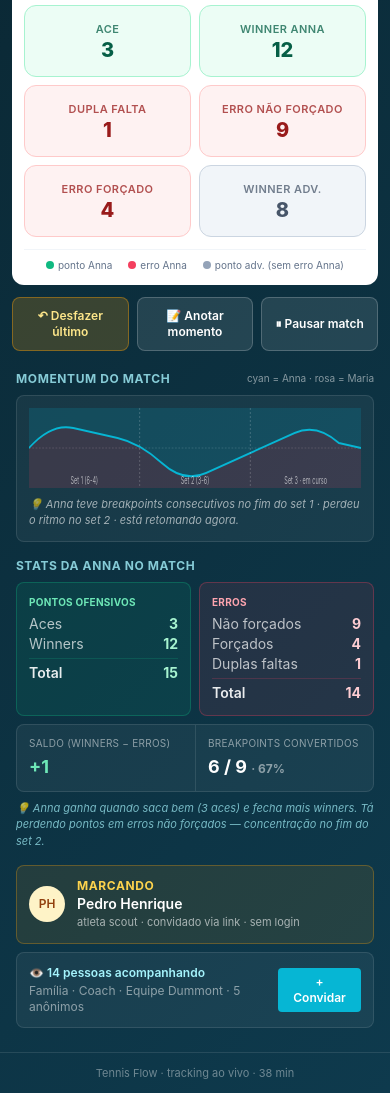
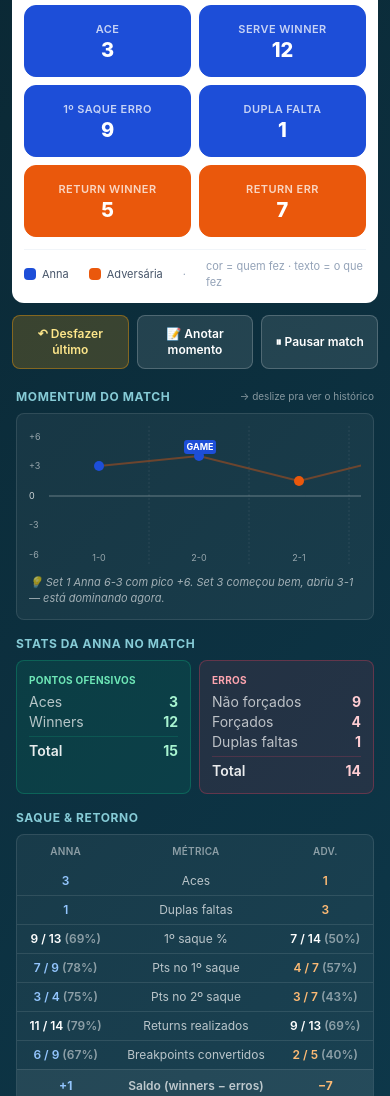
Before and after one commit to aag1974/agenda-tenis, a website: page mockup-tracking-vivo.html in a window 390 px wide. Shown: the part 400-1496 px from the top of the page. Drawn offline with nearby package versions, Linux system fonts and the light colour scheme.

Commit message:
Mockup tracking: ajustes inspirados no iOnCourt + scroll horizontal no momentum
1. Cores fixas por jogador (não mais por semântica):
   - .stat-anna (azul #1d4ed8) — todas ações da Anna
   - .stat-adv (laranja #ea580c) — todas ações da adversária
   Lê de relance "quem fez o quê" sem decifrar verde vs vermelho.
   Botões agora batem com o vocabulário iOnCourt (Serve Winner,
   1º Saque Erro, Return Winner, Return Err, Return Made).

2. Momentum chart redesenhado em horizontal com scroll:
   - Eixo X = tempo/games do match (cresce horizontalmente)
   - Eixo Y = ±pontos (-6 a +6) com 0 destacado
   - Cada ponto vira uma bolinha (azul = Anna, laranja = adv)
   - Badges GAME marcam vitórias de game, lado de quem ganhou
   - Marcadores de set + sombreamento "SET 1 ✓"
   - Y labels fixos à esquerda (não rolam), X com scroll
   Formato horizontal economiza altura em mobile, scroll lateral
   permite acompanhar histórico longo sem comprimir o gráfico.

3. Stats avançados (derivados automáticos dos cliques):
   Tabela 3 colunas (Anna · métrica · adv) com:
   - Aces, duplas faltas
   - 1º saque % (in/out)
   - Pts ganhos no 1º e 2º saque
   - Returns realizados %
   - BPs convertidos
   - Saldo (winners − erros) destacado
   Conceito: scouter clica em 5-6 categorias básicas e o app
   deriva automaticamente os 8+ números avançados.

Co-Authored-By: Claude Opus 4.7 (1M context) <noreply@anthropic.com>

```diff
--- a/mockup-tracking-vivo.html
+++ b/mockup-tracking-vivo.html
@@ -17,10 +17,14 @@
       border: 1.5px solid transparent;
     }
     .stat-btn:active { transform: scale(0.96); }
-    .stat-pos { background: #ecfdf5; color: #065f46; border-color: #a7f3d0; }
-    .stat-pos:hover { background: #d1fae5; }
-    .stat-neg { background: #fef2f2; color: #991b1b; border-color: #fecaca; }
-    .stat-neg:hover { background: #fee2e2; }
+    /* Cores fixas por jogador (estilo iOnCourt) — não por semântica.
+       Lê de relance "quem fez o quê" sem decifrar verde vs vermelho. */
+    .stat-anna { background: #1d4ed8; color: white; border-color: #1d4ed8; }
+    .stat-anna:hover { background: #1e40af; }
+    .stat-adv { background: #ea580c; color: white; border-color: #ea580c; }
+    .stat-adv:hover { background: #c2410c; }
+    /* Pequena tag visual por tipo (win/erro) — bem discreta */
+    .stat-tag { font-size: 9px; opacity: 0.75; font-weight: 600; }
     .stat-label { font-size: 11px; font-weight: 600; opacity: 0.75; text-transform: uppercase; letter-spacing: 0.04em; }
     .stat-count { font-size: 20px; font-weight: 800; line-height: 1; }
     .side-label { font-size: 10px; font-weight: 700; text-transform: uppercase; letter-spacing: 0.08em; }
@@ -183,68 +187,66 @@
 
       <!-- Grid de botões — modo SACANDO (default) -->
       <div id="btnsSacando" class="grid grid-cols-2 gap-2">
-        <button class="stat-btn stat-pos" data-stat="ace" data-mode="saque" data-result="anna">
+        <button class="stat-btn stat-anna" data-stat="ace" data-mode="saque" data-result="anna">
           <span class="stat-label">Ace</span>
           <span class="stat-count" data-count="ace">3</span>
         </button>
-        <button class="stat-btn stat-pos" data-stat="winner" data-mode="saque" data-result="anna">
-          <span class="stat-label">Winner Anna</span>
+        <button class="stat-btn stat-anna" data-stat="winner" data-mode="saque" data-result="anna">
+          <span class="stat-label">Serve Winner</span>
           <span class="stat-count" data-count="winner">12</span>
         </button>
-        <button class="stat-btn stat-neg" data-stat="df" data-mode="saque" data-result="maria">
-          <span class="stat-label">Dupla falta</span>
+        <button class="stat-btn stat-anna" data-stat="serveerr" data-mode="saque" data-result="anna">
+          <span class="stat-label">1º Saque Erro</span>
+          <span class="stat-count" data-count="serveerr">9</span>
+        </button>
+        <button class="stat-btn stat-anna" data-stat="df" data-mode="saque" data-result="maria">
+          <span class="stat-label">Dupla Falta</span>
           <span class="stat-count" data-count="df">1</span>
         </button>
-        <button class="stat-btn stat-neg" data-stat="ue" data-mode="saque" data-result="maria">
-          <span class="stat-label">Erro não forçado</span>
-          <span class="stat-count" data-count="ue">9</span>
+        <button class="stat-btn stat-adv" data-stat="returnwin" data-mode="saque" data-result="maria">
+          <span class="stat-label">Return Winner</span>
+          <span class="stat-count" data-count="returnwin">5</span>
         </button>
-        <button class="stat-btn stat-neg" data-stat="fe" data-mode="saque" data-result="maria">
-          <span class="stat-label">Erro forçado</span>
-          <span class="stat-count" data-count="fe">4</span>
-        </button>
-        <button class="stat-btn" data-stat="oppwinner" data-mode="saque" data-result="maria"
-                style="background:#f1f5f9; color:#475569; border-color:#cbd5e1;">
-          <span class="stat-label">Winner adv.</span>
-          <span class="stat-count" data-count="oppwinner">8</span>
+        <button class="stat-btn stat-adv" data-stat="returnue" data-mode="saque" data-result="anna">
+          <span class="stat-label">Return Err</span>
+          <span class="stat-count" data-count="returnue">7</span>
         </button>
       </div>
 
       <!-- Grid de botões — modo RECEBENDO (oculto até trocar) -->
       <div id="btnsRecebendo" class="grid grid-cols-2 gap-2 hidden">
-        <button class="stat-btn stat-pos" data-stat="winner" data-mode="recepcao" data-result="anna">
-          <span class="stat-label">Winner Anna</span>
-          <span class="stat-count" data-count="winner">12</span>
+        <button class="stat-btn stat-anna" data-stat="returnwin_anna" data-mode="recepcao" data-result="anna">
+          <span class="stat-label">Return Winner</span>
+          <span class="stat-count" data-count="returnwin_anna">4</span>
         </button>
-        <button class="stat-btn stat-pos" data-stat="oppdf" data-mode="recepcao" data-result="anna">
-          <span class="stat-label">Dupla falta adv.</span>
-          <span class="stat-count" data-count="oppdf">3</span>
+        <button class="stat-btn stat-anna" data-stat="returnue_anna" data-mode="recepcao" data-result="maria">
+          <span class="stat-label">Return Err</span>
+          <span class="stat-count" data-count="returnue_anna">5</span>
         </button>
-        <button class="stat-btn stat-neg" data-stat="ue" data-mode="recepcao" data-result="maria">
-          <span class="stat-label">Erro não forçado</span>
-          <span class="stat-count" data-count="ue">9</span>
+        <button class="stat-btn stat-anna" data-stat="returnmade" data-mode="recepcao" data-result="anna">
+          <span class="stat-label">Return Made</span>
+          <span class="stat-count" data-count="returnmade">11</span>
         </button>
-        <button class="stat-btn stat-neg" data-stat="fe" data-mode="recepcao" data-result="maria">
-          <span class="stat-label">Erro forçado</span>
-          <span class="stat-count" data-count="fe">4</span>
-        </button>
-        <button class="stat-btn" data-stat="oppace" data-mode="recepcao" data-result="maria"
-                style="background:#f1f5f9; color:#475569; border-color:#cbd5e1;">
+        <button class="stat-btn stat-adv" data-stat="oppace" data-mode="recepcao" data-result="maria">
           <span class="stat-label">Ace adv.</span>
           <span class="stat-count" data-count="oppace">1</span>
         </button>
-        <button class="stat-btn" data-stat="oppwinner" data-mode="recepcao" data-result="maria"
-                style="background:#f1f5f9; color:#475569; border-color:#cbd5e1;">
-          <span class="stat-label">Winner adv.</span>
+        <button class="stat-btn stat-adv" data-stat="oppwinner" data-mode="recepcao" data-result="maria">
+          <span class="stat-label">Serve Winner adv.</span>
           <span class="stat-count" data-count="oppwinner">8</span>
+        </button>
+        <button class="stat-btn stat-adv" data-stat="oppdf" data-mode="recepcao" data-result="anna">
+          <span class="stat-label">Dupla Falta adv.</span>
+          <span class="stat-count" data-count="oppdf">3</span>
         </button>
       </div>
 
       <!-- Legenda compacta -->
-      <div class="mt-3 pt-2 border-t border-slate-100 flex items-center justify-center gap-4 text-[10px] text-slate-500">
-        <span class="flex items-center gap-1"><span class="w-2 h-2 rounded-full bg-emerald-500"></span> ponto Anna</span>
-        <span class="flex items-center gap-1"><span class="w-2 h-2 rounded-full bg-rose-500"></span> erro Anna</span>
-        <span class="flex items-center gap-1"><span class="w-2 h-2 rounded-full bg-slate-400"></span> ponto adv. (sem erro Anna)</span>
+      <div class="mt-3 pt-2 border-t border-slate-100 flex items-center justify-center gap-5 text-[11px] text-slate-600">
+        <span class="flex items-center gap-1.5"><span class="w-3 h-3 rounded bg-blue-700"></span> Anna</span>
+        <span class="flex items-center gap-1.5"><span class="w-3 h-3 rounded bg-orange-600"></span> Adversária</span>
+        <span class="text-slate-400">·</span>
+        <span class="text-slate-400">cor = quem fez · texto = o que fez</span>
       </div>
     </div>
   </div>
@@ -262,34 +264,85 @@
     </button>
   </div>
 
-  <!-- Momentum -->
+  <!-- Momentum horizontal com scroll — placar no X, ±pontos no Y -->
   <div class="px-4 mt-5">
     <div class="flex items-center justify-between mb-2">
       <h3 class="text-xs font-bold uppercase tracking-wider text-cyan-200/80">Momentum do match</h3>
-      <span class="text-[10px] text-white/50">cyan = Anna · rosa = Maria</span>
+      <span class="text-[10px] text-white/50">→ deslize pra ver o histórico</span>
     </div>
-    <!-- Mini chart SVG com áreas alternadas -->
     <div class="bg-white/5 rounded-lg border border-white/10 p-3">
-      <svg viewBox="0 0 600 80" class="w-full h-20" preserveAspectRatio="none">
-        <!-- Linha 0 -->
-        <line x1="0" y1="40" x2="600" y2="40" stroke="rgba(255,255,255,0.2)" stroke-dasharray="3,3" />
-        <!-- Áreas momentum (curva alternada) -->
-        <path d="M0,40 Q40,15 80,20 T160,30 T240,55 T320,65 T400,45 T480,25 T560,35 L600,40 L600,80 L0,80 Z"
-              fill="rgba(244,63,94,0.15)" />
-        <path d="M0,40 Q40,15 80,20 T160,30 T240,55 T320,65 T400,45 T480,25 T560,35 L600,40 L600,0 L0,0 Z"
-              fill="rgba(6,182,212,0.15)" />
-        <!-- Curva -->
-        <path d="M0,40 Q40,15 80,20 T160,30 T240,55 T320,65 T400,45 T480,25 T560,35 L600,40"
-              fill="none" stroke="#06b6d4" stroke-width="2" />
-        <!-- Marcadores de set -->
-        <line x1="200" y1="0" x2="200" y2="80" stroke="rgba(255,255,255,0.25)" stroke-dasharray="2,2" />
-        <line x1="400" y1="0" x2="400" y2="80" stroke="rgba(255,255,255,0.25)" stroke-dasharray="2,2" />
-        <text x="100" y="76" text-anchor="middle" font-size="10" fill="rgba(255,255,255,0.6)">Set 1 (6-4)</text>
-        <text x="300" y="76" text-anchor="middle" font-size="10" fill="rgba(255,255,255,0.6)">Set 2 (3-6)</text>
-        <text x="500" y="76" text-anchor="middle" font-size="10" fill="rgba(255,255,255,0.6)">Set 3 · em curso</text>
-      </svg>
+      <!-- Y labels fixos à esquerda -->
+      <div class="flex">
+        <div class="flex flex-col justify-between text-[9px] text-white/55 pr-2 py-1" style="height:140px;">
+          <span>+6</span>
+          <span>+3</span>
+          <span class="text-white/80">0</span>
+          <span>-3</span>
+          <span>-6</span>
+        </div>
+        <!-- Container com scroll horizontal -->
+        <div class="flex-1 overflow-x-auto scroll-thin">
+          <svg viewBox="0 0 900 140" preserveAspectRatio="xMinYMid meet" style="width:900px; height:140px; min-width:900px;">
+            <!-- Linha horizontal no zero -->
+            <line x1="0" y1="70" x2="900" y2="70" stroke="rgba(255,255,255,0.35)" stroke-width="1" />
+            <!-- Grids verticais leves (cada game) -->
+            <g stroke="rgba(255,255,255,0.08)" stroke-dasharray="2,2">
+              <line x1="100" y1="0" x2="100" y2="140" />
+              <line x1="200" y1="0" x2="200" y2="140" />
+              <line x1="300" y1="0" x2="300" y2="140" />
+              <line x1="400" y1="0" x2="400" y2="140" />
+              <line x1="500" y1="0" x2="500" y2="140" />
+              <line x1="600" y1="0" x2="600" y2="140" />
+              <line x1="700" y1="0" x2="700" y2="140" />
+              <line x1="800" y1="0" x2="800" y2="140" />
+            </g>
+            <!-- X labels (placar do game na base) -->
+            <g font-size="9" fill="rgba(255,255,255,0.55)" text-anchor="middle">
+              <text x="50" y="135">1-0</text>
+              <text x="150" y="135">2-0</text>
+              <text x="250" y="135">2-1</text>
+              <text x="350" y="135">3-1</text>
+              <text x="450" y="135">3-2</text>
+              <text x="550" y="135">4-2</text>
+              <text x="650" y="135">5-2</text>
+              <text x="750" y="135">6-3 (S1)</text>
+              <text x="850" y="135">3-1 (S3)</text>
+            </g>
+            <!-- Linha conectando os pontos do match -->
+            <polyline
+              points="50,40 150,30 250,55 350,30 450,80 550,50 650,40 750,90 850,30"
+              fill="none" stroke="rgba(234,88,12,0.4)" stroke-width="2" />
+            <!-- Pontos do match -->
+            <g>
+              <circle cx="50" cy="40" r="5" fill="#1d4ed8" />
+              <circle cx="150" cy="30" r="5" fill="#1d4ed8" />
+              <circle cx="250" cy="55" r="5" fill="#ea580c" />
+              <circle cx="350" cy="30" r="5" fill="#1d4ed8" />
+              <circle cx="450" cy="80" r="5" fill="#ea580c" />
+              <circle cx="550" cy="50" r="5" fill="#1d4ed8" />
+              <circle cx="650" cy="40" r="5" fill="#1d4ed8" />
+              <circle cx="750" cy="90" r="5" fill="#ea580c" />
+              <circle cx="850" cy="30" r="5" fill="#1d4ed8" />
+            </g>
+            <!-- Badges GAME nos pontos altos/baixos -->
+            <g font-size="9" font-weight="bold" fill="white">
+              <rect x="135" y="14" width="32" height="14" rx="3" fill="#1d4ed8" />
+              <text x="151" y="24" text-anchor="middle">GAME</text>
+              <rect x="435" y="86" width="32" height="14" rx="3" fill="#ea580c" />
+              <text x="451" y="96" text-anchor="middle">GAME</text>
+              <rect x="635" y="24" width="32" height="14" rx="3" fill="#1d4ed8" />
+              <text x="651" y="34" text-anchor="middle">GAME</text>
+              <rect x="835" y="14" width="32" height="14" rx="3" fill="#1d4ed8" />
+              <text x="851" y="24" text-anchor="middle">GAME</text>
+            </g>
+            <!-- Marcadores de set -->
+            <line x1="800" y1="0" x2="800" y2="140" stroke="rgba(255,255,255,0.3)" stroke-dasharray="4,2" stroke-width="1.5" />
+            <text x="780" y="12" text-anchor="end" font-size="9" font-weight="bold" fill="rgba(255,255,255,0.7)">SET 1 ✓</text>
+          </svg>
+        </div>
+      </div>
       <div class="text-[11px] text-white/60 mt-2 italic">
-        💡 Anna teve breakpoints consecutivos no fim do set 1 · perdeu o ritmo no set 2 · está retomando agora.
+        💡 Set 1 Anna 6-3 com pico +6. Set 3 começou bem, abriu 3-1 — está dominando agora.
       </div>
     </div>
   </div>
@@ -327,21 +380,32 @@
       </div>
     </div>
 
-    <div class="bg-white/5 rounded-lg border border-white/10 overflow-hidden mt-2">
-      <div class="grid grid-cols-2 text-xs divide-x divide-white/10">
-        <div class="px-3 py-2.5">
-          <div class="text-[10px] uppercase tracking-wide text-white/50">Saldo (winners − erros)</div>
-          <div class="font-bold text-lg mt-0.5 text-emerald-300">+1</div>
-        </div>
-        <div class="px-3 py-2.5">
-          <div class="text-[10px] uppercase tracking-wide text-white/50">Breakpoints convertidos</div>
-          <div class="font-bold text-lg mt-0.5">6 / 9 <span class="text-xs text-white/50">· 67%</span></div>
-        </div>
-      </div>
+    <!-- Stats avançados — derivados automaticamente dos cliques -->
+    <h3 class="text-xs font-bold uppercase tracking-wider text-cyan-200/80 mt-4 mb-2">Saque & retorno</h3>
+    <div class="bg-white/5 rounded-lg border border-white/10 overflow-hidden">
+      <table class="w-full text-xs">
+        <thead>
+          <tr class="text-white/50 text-[10px] uppercase tracking-wide">
+            <th class="px-3 py-2 text-center font-semibold">Anna</th>
+            <th class="px-3 py-2 text-center font-semibold">Métrica</th>
+            <th class="px-3 py-2 text-center font-semibold">Adv.</th>
+          </tr>
+        </thead>
+        <tbody class="divide-y divide-white/10">
+          <tr><td class="px-3 py-1.5 text-center font-semibold text-blue-300">3</td><td class="px-3 py-1.5 text-center text-white/70">Aces</td><td class="px-3 py-1.5 text-center font-semibold text-orange-300">1</td></tr>
+          <tr><td class="px-3 py-1.5 text-center font-semibold text-blue-300">1</td><td class="px-3 py-1.5 text-center text-white/70">Duplas faltas</td><td class="px-3 py-1.5 text-center font-semibold text-orange-300">3</td></tr>
+          <tr><td class="px-3 py-1.5 text-center font-semibold">9 / 13 <span class="text-white/50">(69%)</span></td><td class="px-3 py-1.5 text-center text-white/70">1º saque %</td><td class="px-3 py-1.5 text-center font-semibold">7 / 14 <span class="text-white/50">(50%)</span></td></tr>
+          <tr><td class="px-3 py-1.5 text-center font-semibold text-blue-300">7 / 9 <span class="text-white/50">(78%)</span></td><td class="px-3 py-1.5 text-center text-white/70">Pts no 1º saque</td><td class="px-3 py-1.5 text-center font-semibold text-orange-300">4 / 7 <span class="text-white/50">(57%)</span></td></tr>
+          <tr><td class="px-3 py-1.5 text-center font-semibold text-blue-300">3 / 4 <span class="text-white/50">(75%)</span></td><td class="px-3 py-1.5 text-center text-white/70">Pts no 2º saque</td><td class="px-3 py-1.5 text-center font-semibold text-orange-300">3 / 7 <span class="text-white/50">(43%)</span></td></tr>
+          <tr><td class="px-3 py-1.5 text-center font-semibold">11 / 14 <span class="text-white/50">(79%)</span></td><td class="px-3 py-1.5 text-center text-white/70">Returns realizados</td><td class="px-3 py-1.5 text-center font-semibold">9 / 13 <span class="text-white/50">(69%)</span></td></tr>
+          <tr><td class="px-3 py-1.5 text-center font-semibold text-blue-300">6 / 9 <span class="text-white/50">(67%)</span></td><td class="px-3 py-1.5 text-center text-white/70">Breakpoints convertidos</td><td class="px-3 py-1.5 text-center font-semibold text-orange-300">2 / 5 <span class="text-white/50">(40%)</span></td></tr>
+          <tr class="bg-white/5"><td class="px-3 py-2 text-center font-bold text-blue-300">+1</td><td class="px-3 py-2 text-center text-white/70 font-semibold">Saldo (winners − erros)</td><td class="px-3 py-2 text-center font-bold text-orange-300">−7</td></tr>
+        </tbody>
+      </table>
     </div>
 
     <div class="mt-2 text-[11px] text-cyan-200/70 italic">
-      💡 Anna ganha quando saca bem (3 aces) e fecha mais winners. Tá perdendo pontos em erros não forçados — concentração no fim do set 2.
+      💡 Anna ganha quando saca bem (78% no 1º · 75% no 2º) e converte 67% dos BPs. Adv. perde pontos em erros não forçados — saldo dela está em −7.
     </div>
   </div>
 
```
